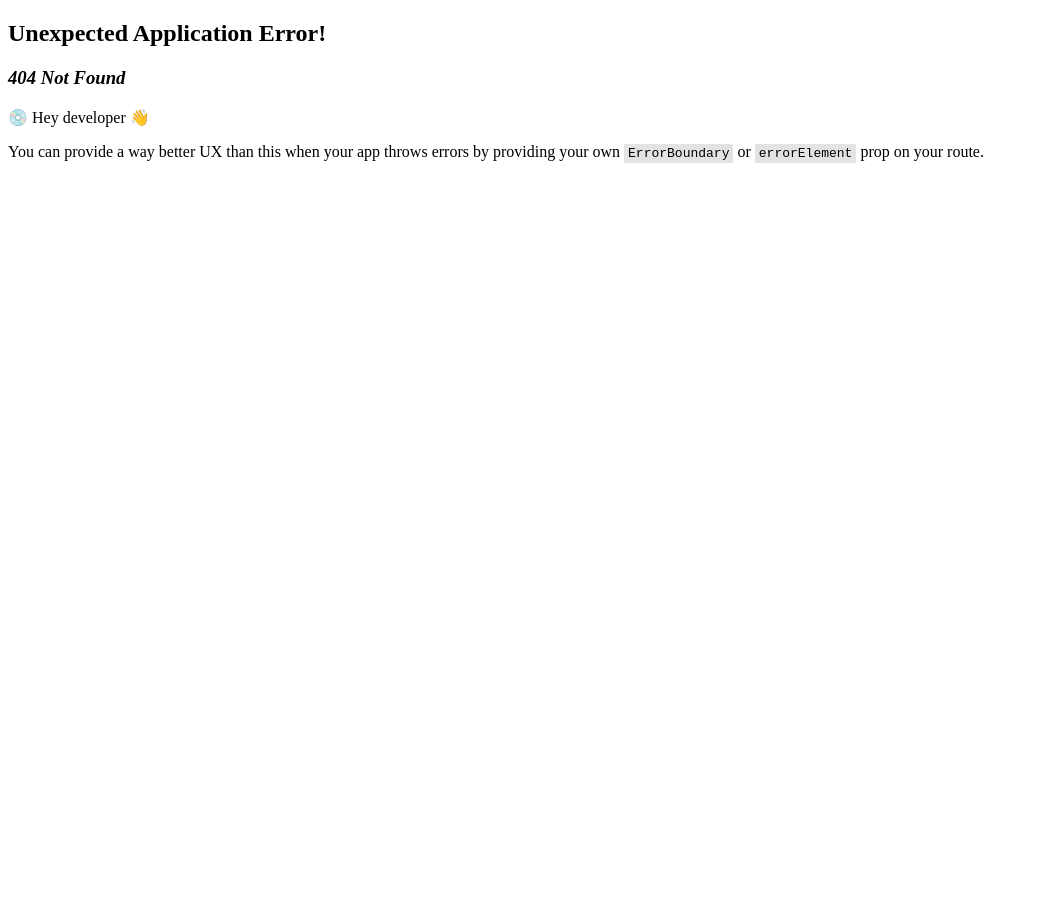
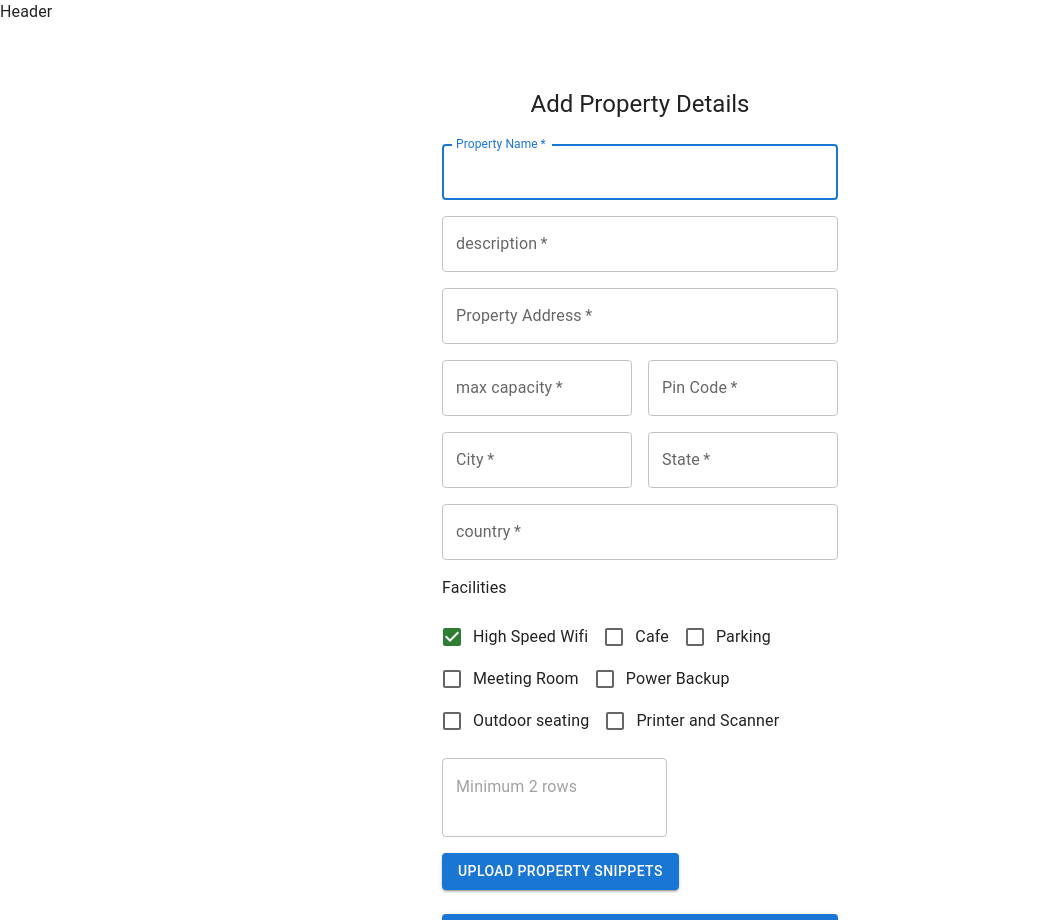
Before and after one commit to pesto-students/front-end-repo-p10-pixel-pioneers, a React (Vite) app: page /add-propertyDetails in a window 1280 px wide. Before the commit this address had no page. Shown: the top 920 px of the page, without its empty margins (0-1045 px from the left). Before the commit the page ends 800 px from the top, so only its background shows below. Built offline with nearby package versions, Linux system fonts and the light colour scheme.

Commit message:
added "property details form with route"

```diff
--- /dev/null
+++ b/src/pages/AddPropertyDetails/index.jsx
@@ -0,0 +1,278 @@
+import { useState } from "react";
+// import Avatar from "@mui/material/Avatar";
+import Button from "@mui/material/Button";
+import CssBaseline from "@mui/material/CssBaseline";
+import TextField from "@mui/material/TextField";
+import FormControlLabel from "@mui/material/FormControlLabel";
+import Checkbox from "@mui/material/Checkbox";
+import Link from "@mui/material/Link";
+import Grid from "@mui/material/Grid";
+import Box from "@mui/material/Box";
+// import LockOutlinedIcon from "@mui/icons-material/LockOutlined";
+import Typography from "@mui/material/Typography";
+import Container from "@mui/material/Container";
+import { createTheme, ThemeProvider } from "@mui/material/styles";
+
+function Copyright(props) {
+  return (
+    <Typography
+      variant="body2"
+      color="text.secondary"
+      align="center"
+      {...props}
+    >
+      {"Copyright © "}
+      <Link color="inherit" href="https://mui.com/">
+        Your Website
+      </Link>{" "}
+      {new Date().getFullYear()}
+      {"."}
+    </Typography>
+  );
+}
+
+// TODO remove, this demo shouldn't need to reset the theme.
+
+const defaultTheme = createTheme();
+
+export default function AddPropertyDetails() {
+  const [file, setFile] = useState();
+
+  function handleChange(e) {
+    console.log(e.target.files);
+    setFile(URL.createObjectURL(e.target.files[0]));
+  }
+
+  const handleSubmit = async (event) => {
+    event.preventDefault();
+    const data = new FormData(event.currentTarget);
+    console.log({
+      data,
+      // email: data.get('email'),
+      // password: data.get('password'),
+    });
+    // await register({
+    //     email: data.get('email'),
+    //     password: data.get('password'),
+    //     username: data.get('username'),
+    //     firstName: data.get('firstName'),
+    //     lastName: data.get('lastName'),
+    //     phoneNumber: data.get('phoneNumber'),
+    // });
+  };
+
+  return (
+    <ThemeProvider theme={defaultTheme}>
+      <Container component="main" maxWidth="xs">
+        <CssBaseline />
+        <Box
+          sx={{
+            marginTop: 8,
+            display: "flex",
+            flexDirection: "column",
+            alignItems: "center",
+          }}
+        >
+          {/* <Avatar sx={{ m: 1, bgcolor: "secondary.main" }}>
+            <LockOutlinedIcon />
+          </Avatar> */}
+          <Typography component="h1" variant="h5">
+            Add Property Details
+          </Typography>
+          <Box
+            component="form"
+            noValidate
+            onSubmit={handleSubmit}
+            sx={{ mt: 3 }}
+          >
+            <Grid container spacing={2}>
+              <Grid item xs={12} sm={12}>
+                <TextField
+                  autoComplete="given-name"
+                  name="propertyName"
+                  required
+                  fullWidth
+                  id="propertyName"
+                  label="Property Name"
+                  autoFocus
+                />
+              </Grid>
+              <Grid item xs={12} sm={12}>
+                <TextField
+                  required
+                  fullWidth
+                  id="description"
+                  label="description"
+                  name="description"
+                />
+              </Grid>
+              <Grid item xs={12} sm={12}>
+                <TextField
+                  required
+                  fullWidth
+                  id="address"
+                  label="Property Address"
+                  name=" property address"
+                  autoComplete="address"
+                />
+              </Grid>
+
+              <Grid item xs={12} sm={6}>
+                <TextField
+                  required
+                  fullWidth
+                  id="capacity"
+                  label="max capacity"
+                  name="maxcapacity"
+                />
+              </Grid>
+
+              <Grid item xs={12} sm={6}>
+                <TextField
+                  required
+                  fullWidth
+                  id="pincode"
+                  label="Pin Code"
+                  name="pincode"
+                />
+              </Grid>
+              <Grid item xs={12} sm={6}>
+                <TextField
+                  required
+                  fullWidth
+                  id="city"
+                  label="City"
+                  name="City"
+                />
+              </Grid>
+
+              <Grid item xs={6}>
+                <TextField
+                  required
+                  fullWidth
+                  id="state"
+                  label="State"
+                  name="State"
+                  autoComplete="state"
+                />
+              </Grid>
+              <Grid item xs={12}>
+                <TextField
+                  required
+                  fullWidth
+                  name="country"
+                  label="country"
+                  type="country"
+                  id="country"
+                  autoComplete="country"
+                />
+              </Grid>
+              <Grid item xs={12}>
+                <label>Facilities</label>
+              </Grid>
+              <Grid item>
+                <FormControlLabel
+                  control={
+                    <Checkbox
+                      defaultChecked
+                      color="success"
+                      name="High Speed Wifi"
+                    />
+                  }
+                  label="High Speed Wifi"
+                />
+                <FormControlLabel
+                  control={<Checkbox color="success" name="Cafe" />}
+                  label="Cafe"
+                />
+                <FormControlLabel
+                  control={
+                    <Checkbox
+                      color="success"
+                      // checked={}
+                      // onChange={handleChange}
+                      name="Parking"
+                    />
+                  }
+                  label="Parking"
+                />
+                <FormControlLabel
+                  control={
+                    <Checkbox
+                      color="success"
+                      // checked={}
+                      // onChange={handleChange}
+                      name="Meeting Room"
+                    />
+                  }
+                  label="Meeting Room"
+                />
+
+                <FormControlLabel
+                  control={
+                    <Checkbox
+                      color="success"
+                      // checked={}
+                      // onChange={handleChange}
+                      name="Power Backup"
+                    />
+                  }
+                  label="Power Backup"
+                />
+
+                <FormControlLabel
+                  control={
+                    <Checkbox
+                      color="success"
+                      // checked={}
+                      // onChange={handleChange}
+                      name="Outdoor seating"
+                    />
+                  }
+                  label="Outdoor seating"
+                />
+
+                <FormControlLabel
+                  control={
+                    <Checkbox
+                      color="success"
+                      // checked={}
+                      onChange={handleChange}
+                      name="Printer and Scanner"
+                    />
+                  }
+                  label="Printer and Scanner"
+                />
+              </Grid>
+              <Grid item xs={12} sm={6} lg={12}>
+                <TextField
+                  multiline
+                  aria-label="minimum height"
+                  minRows={2}
+                  placeholder="Minimum 2 rows"
+                />
+              </Grid>
+              <Grid item>
+                <Button variant="contained" component="label">
+                  Upload Property Snippets
+                  <input type="file" hidden />
+                  <img src={file} />
+                </Button>
+              </Grid>
+            </Grid>
+
+            <Button
+              type="submit"
+              fullWidth
+              variant="contained"
+              sx={{ mt: 3, mb: 2 }}
+            >
+              Register This Property
+            </Button>
+          </Box>
+        </Box>
+        <Copyright sx={{ mt: 5 }} />
+      </Container>
+    </ThemeProvider>
+  );
+}
--- a/src/pages/App/index.jsx
+++ b/src/pages/App/index.jsx
@@ -1,39 +1,39 @@
-import { useState } from 'react';
-import { Route, createBrowserRouter, createRoutesFromElements, RouterProvider } from 'react-router-dom';
+import {
+  Route,
+  createBrowserRouter,
+  createRoutesFromElements,
+  RouterProvider,
+} from "react-router-dom";
 import Home from "../Home";
-import Layout  from "../Layout";
+import Layout from "../Layout";
 import Login from "../Login";
 import SignUp from "../SignUp";
 import User from "../User";
 import PropertyList from "../PropertyList";
 import PropertyDetails from "../PropertyDetails";
-
+import AddPropertyDetails from "../AddPropertyDetails";
 
 const router = createBrowserRouter(
   createRoutesFromElements(
-    <Route element={<Layout />} >
-
-    <Route path="/" element={<Home />}/>
+    <Route element={<Layout />}>
+      <Route path="/" element={<Home />} />
       {/* AUTH Routes */}
       <Route path="login" element={<Login />} />
       <Route path="register" element={<SignUp />} />
       <Route path="user" element={<User />} />
       <Route path="properties" element={<PropertyList />} />
       <Route path="property-details" element={<PropertyDetails />} />
+      <Route path="add-propertyDetails" element={<AddPropertyDetails />} />
     </Route>
-
-
-
   )
-)
+);
 
 function App() {
-
   return (
     <>
-    <RouterProvider router={router}/>
-  </>
-  )
+      <RouterProvider router={router} />
+    </>
+  );
 }
 
-export default App
+export default App;
```
